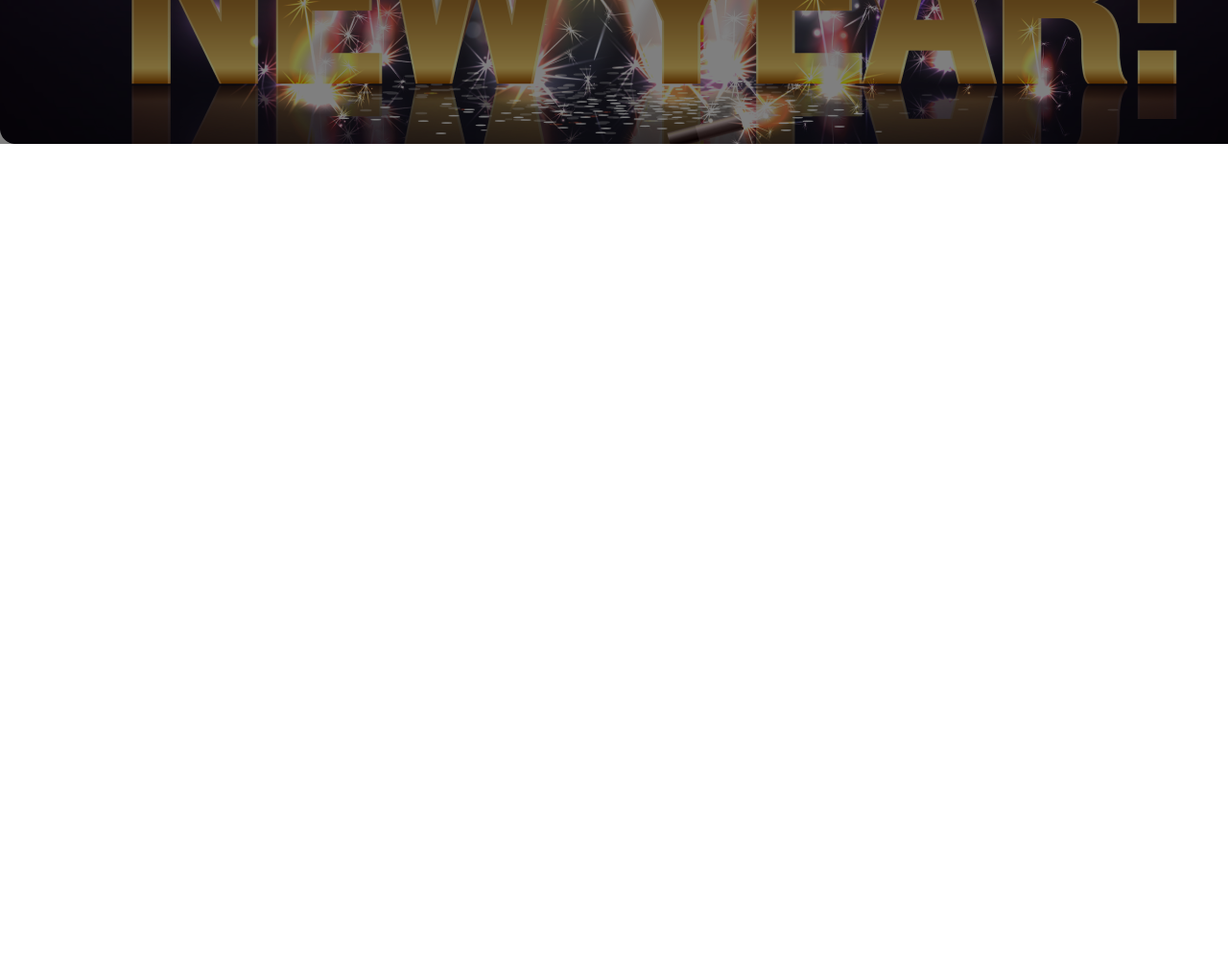
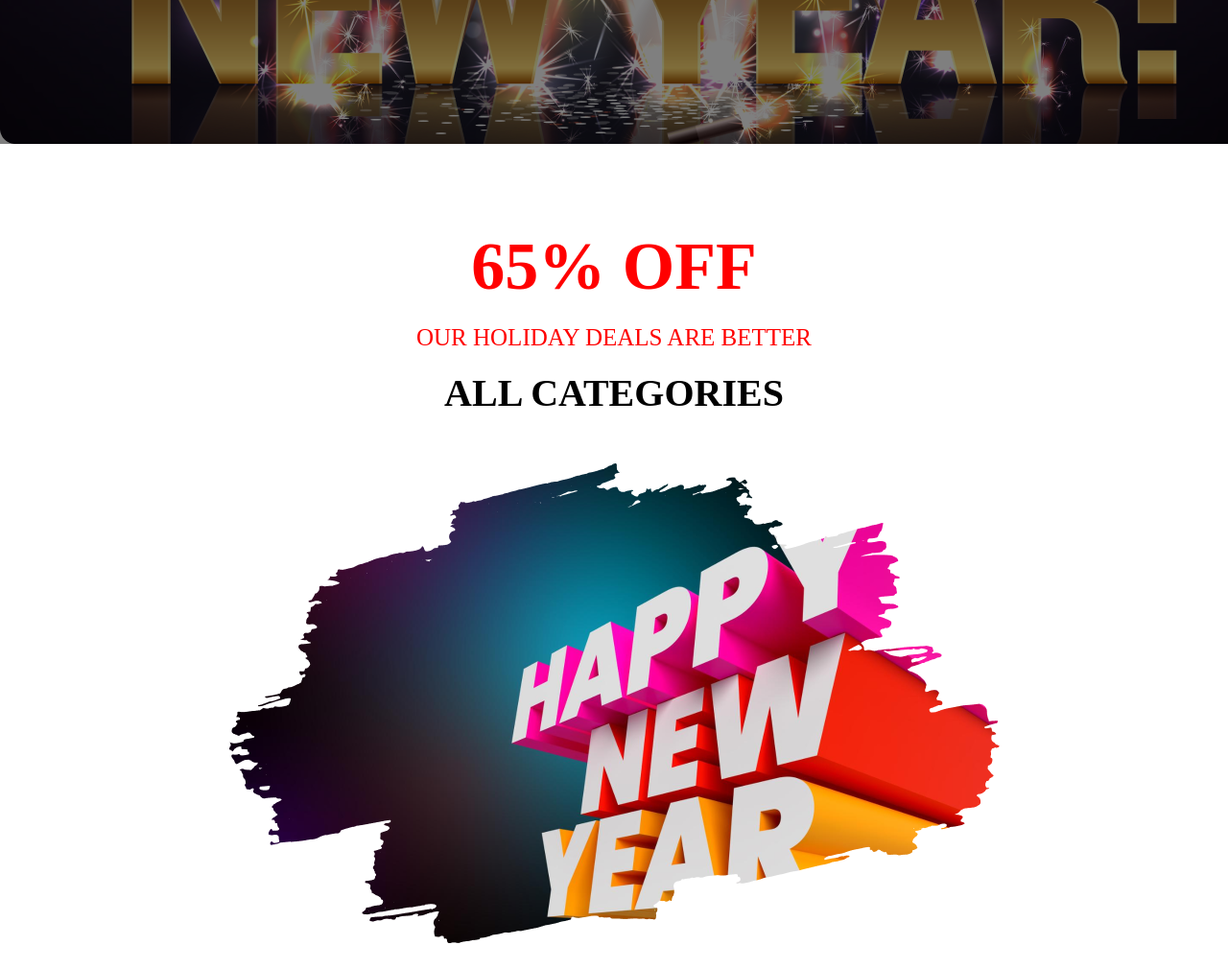
Before and after one commit to Imranahmed935/New-year-Celebration, a plain HTML site: page index.html in a window 1280 px wide. Shown: the part 500-1510 px from the top of the page at 96% size. Before the commit the page ends 800 px from the top, so only its background shows below. Drawn offline with Linux system fonts and the light colour scheme.

Commit message:
offer section added

```diff
--- a/index.html
+++ b/index.html
@@ -16,5 +16,13 @@
         </h2>
       </div>
     </header>
+    <main>
+        <section class="all-category">
+            <h1 class="offer">65% OFF</h1>
+            <p class="deals">OUR HOLIDAY DEALS ARE BETTER</p>
+            <h1 class="category">ALL CATEGORIES</h1>
+            <img src="./images/New Year Photo.png" alt="">
+        </section>
+    </main>
   </body>
 </html>
--- a/style/style.css
+++ b/style/style.css
@@ -17,7 +17,6 @@
     color: #fff;
     font-size: 40px;
 
-
 }
 .banner-content, h2{
     color: #fff;
@@ -31,3 +30,30 @@
     height: 600px;
     align-items: center;
 }
+
+.all-category{
+    margin-top: 60px;
+    display: flex;
+    flex-direction: column;
+    justify-content: center;
+    height: 800px;
+    align-items: center;
+}
+.offer{
+    font-size: 70px;
+    font-weight: bold;
+    color: red;
+    margin-bottom: 20px;
+}
+
+.deals{
+  color: red;
+  font-size: 25px;
+  margin-bottom: 5px;
+}
+.category{
+    font-size: 40px;
+    font-weight: 600;
+    margin-top: 15px;
+    margin-bottom: 50px;
+}
```
